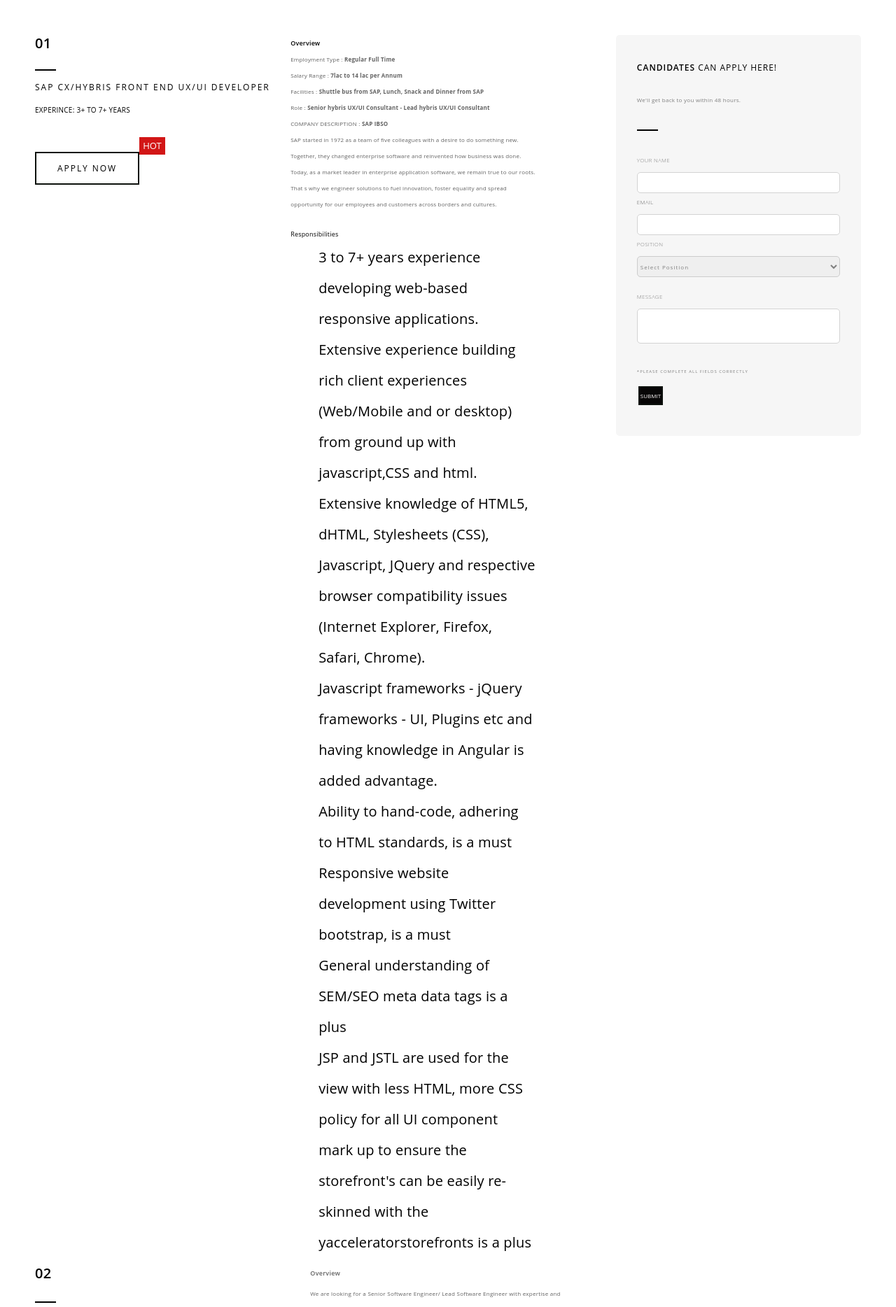
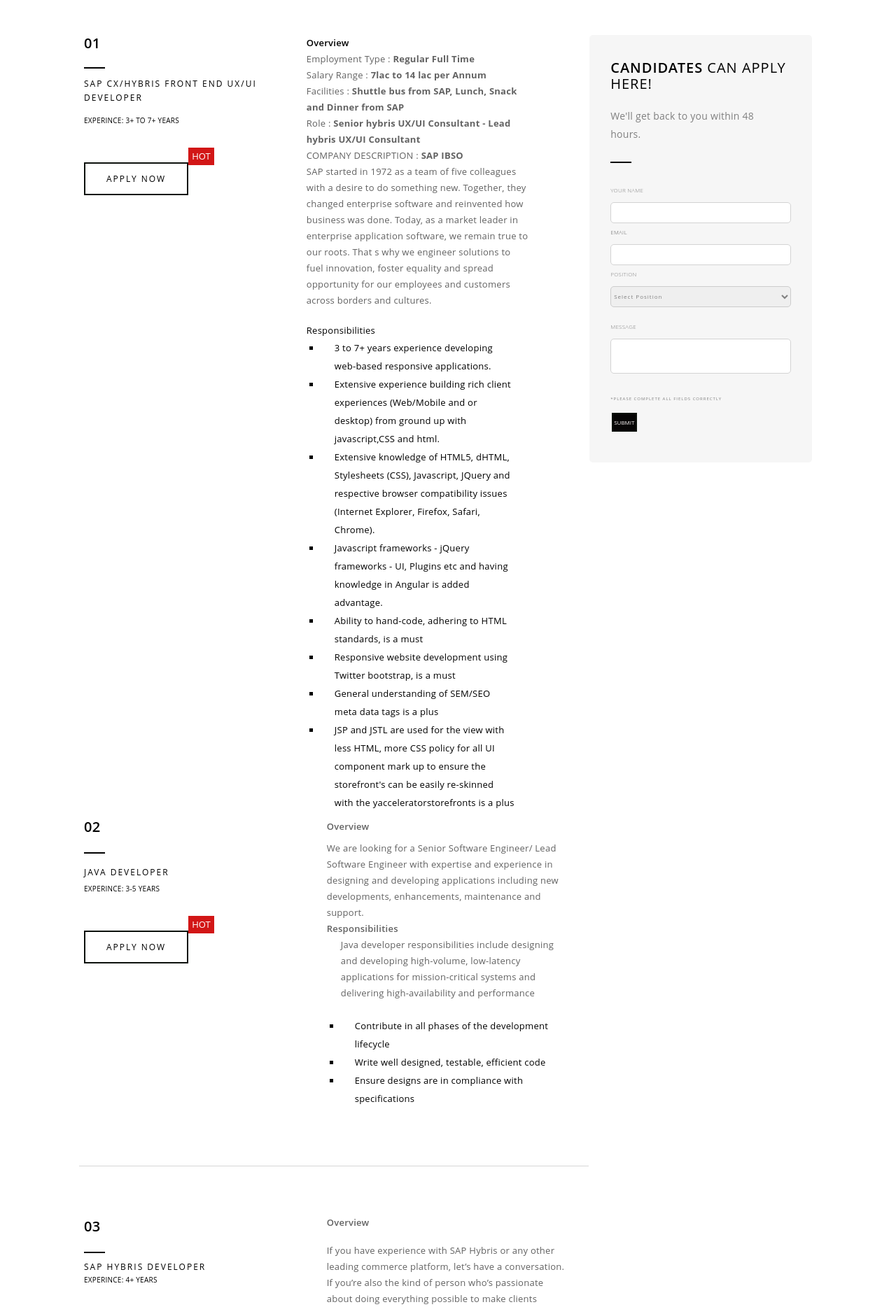
Before and after one commit to arputha123/pradeepIT, a React (Create React App) app: page /MainPage in a window 1280 px wide. Shown: the part 820-2688 px from the top of the page at 70% size. Built offline with nearby package versions, Linux system fonts and the light colour scheme.

Commit message:
candidate change font

```diff
--- a/src/Component/Recruit/Candidates.css
+++ b/src/Component/Recruit/Candidates.css
@@ -68,6 +68,9 @@ color: black;
 }
 .candi{
     height: auto;
+    padding-right: 70px;
+    padding-left: 70px;
+
 }
 .no-margin-lr {
     margin-left: 0 !important;
@@ -175,10 +178,10 @@ strong {
     margin-top: 10% !important;
     margin-bottom: 3% !important;
 }
-ul {
+.orun {
     list-style-type: square;
 }
-ul, ol {
+.orun {
     margin-top: 0;
     margin-bottom: 10px;
 }
@@ -199,7 +202,7 @@ ul, ol {
     clear: both;
     box-sizing: border-box;
 }
-.row{
+.rowererer{
     display: flex;
     flex-direction: row;
 }
@@ -221,14 +224,16 @@ ul, ol {
 
 
 @media only screen and (max-width: 900px)  {
-.row{
+.rowererer{
     display: flex;
     flex-direction: column;
 }
-.container{
+
+.containers{
     display: flex;
     flex-direction: column;
 }
+
 .text-large1 {
     font-size: 15px;
     text-transform: uppercase;
@@ -245,12 +250,20 @@ ul, ol {
         margin-top: 50px;
 
     }
+    .candi{
+        height: auto;
+        padding-right: 0px;
+        padding-left: 0px;
+
+    }
 
 
 }
 @media only screen and (max-width: 767px) and  (min-width: 100px)  {
     .candi{
         padding-top: 550px;
+        padding-right: 0px;
+        padding-left: 0px;
 
 
 }
@@ -259,6 +272,8 @@ ul, ol {
 @media only screen and (max-width: 326px) and  (min-width: 150px)  {
     .candi{
         margin-top: 100px;
+        padding-right: 0px;
+        padding-left: 0px;
 
 
 }
@@ -266,6 +281,8 @@ ul, ol {
 @media only screen and (max-width: 326px) and  (min-width: 100px)  {
     .candi{
         margin-top: 150px;
+        padding-right: 0px;
+        padding-left: 0px;
 
 
 }
--- a/src/Component/Recruit/Candidates.js
+++ b/src/Component/Recruit/Candidates.js
@@ -8,7 +8,7 @@ function Candidates(){
     return(
         <div className="candi" >
           <div className="containers" >
-            <div className="row" style={{paddingLeft:50,paddingRight:50,marginTop:50}}>
+            <div className="rowererer" style={{paddingLeft:50,paddingRight:50,marginTop:50}}>
                 <div style={{flex:1,textAlign:"start"}}>
                 <h2 className="font-weight-600" style= {{color:"#000000"}}>01</h2>
                 <div class="  separator-line no-margin-lr" style={{background:"#000000"}}></div>
@@ -26,34 +26,34 @@ function Candidates(){
 
 
                 </div>
-                <div className="para"  style={{flex:1,textAlign:"start",fontSize:10}}>
-                <strong style={{color:"#000000",fontSize:9}}>Overview</strong>
-                <p class="margin-one" style={{fontSize:8}}>Employment Type : <b>Regular Full Time</b><br/>
+                <div className="para"  style={{flex:1,textAlign:"start"}}>
+                <strong style={{color:"#000000",fontSize:13}}>Overview</strong>
+                <p class="margin-one" style={{fontSize:13}}>Employment Type : <b>Regular Full Time</b><br/>
 Salary Range : <b>7lac to 14 lac per Annum</b><br/>
 Facilities : <b>Shuttle bus from SAP, Lunch, Snack and Dinner from SAP</b><br/>
 Role : <b>Senior hybris UX/UI Consultant - Lead hybris UX/UI Consultant </b><br/>
 COMPANY DESCRIPTION : <b>SAP IBSO</b><br/>
 SAP started in 1972 as a team of five colleagues with a desire to do something new. Together, they changed enterprise software and reinvented how business was done. Today, as a market leader in enterprise application software, we remain true to our roots. That s why we engineer solutions to fuel innovation, foster equality and spread opportunity for our employees and customers across borders and cultures. </p>
 
-<div className="ssssssss" style={{marginTop:20 ,fontSize:9,color:"#000000"}} >Responsibilities</div>
+<div className="ssssssss" style={{marginTop:20 ,fontSize:13,color:"#000000"}} >Responsibilities</div>
 
-<ul style={{fontSize:8}}>
-<li>3 to 7+ years experience developing web-based responsive applications.</li>
-<li>Extensive experience building rich client experiences (Web/Mobile and or desktop) from ground up with javascript,CSS and html.</li>
-<li>Extensive knowledge of HTML5, dHTML, Stylesheets (CSS), Javascript, JQuery and respective browser compatibility issues (Internet Explorer, Firefox, Safari, Chrome).</li>
-<li>Javascript frameworks - jQuery frameworks - UI, Plugins etc and having knowledge in Angular is added advantage.</li>
-<li>Ability to hand-code, adhering to HTML standards, is a must</li>
-<li>Responsive website development using Twitter bootstrap, is a must</li>
-<li>General understanding of SEM/SEO meta data tags is a plus</li>
-<li>JSP and JSTL are used for the view with less HTML, more CSS policy for all UI component mark up to ensure the storefront's can be easily re-skinned with the yacceleratorstorefronts is a plus</li>
+<ul className="orun" style={{fontSize:13}}>
+<li style={{lineHeight:2}} >3 to 7+ years experience developing web-based responsive applications.</li>
+<li style={{lineHeight:2}} >Extensive experience building rich client experiences (Web/Mobile and or desktop) from ground up with javascript,CSS and html.</li>
+<li style={{lineHeight:2}}>Extensive knowledge of HTML5, dHTML, Stylesheets (CSS), Javascript, JQuery and respective browser compatibility issues (Internet Explorer, Firefox, Safari, Chrome).</li>
+<li style={{lineHeight:2}}>Javascript frameworks - jQuery frameworks - UI, Plugins etc and having knowledge in Angular is added advantage.</li>
+<li style={{lineHeight:2}}>Ability to hand-code, adhering to HTML standards, is a must</li>
+<li style={{lineHeight:2}}>Responsive website development using Twitter bootstrap, is a must</li>
+<li style={{lineHeight:2}}>General understanding of SEM/SEO meta data tags is a plus</li>
+<li style={{lineHeight:2}}>JSP and JSTL are used for the view with less HTML, more CSS policy for all UI component mark up to ensure the storefront's can be easily re-skinned with the yacceleratorstorefronts is a plus</li>
 </ul>
                 </div>
                 <div  style={{flex:1,textAlign:"start",marginLeft:"8.33333333%"}}>
 
 
                 <div class="container5" style={{backgroundColor:"#F6F6F6",borderRadius:5,width:"100%",paddingRight:30,paddingLeft:30,paddingBottom:40}}>
-                <p class="ppppppppp" style={{paddingTop:"35px",fontSize:12,textAlign:"start",color:"black",letterSpacing:1}}><strong>CANDIDATES </strong>CAN APPLY HERE!</p>
-                <p class="text-med margin-five" style={{fontSize:8,textAlign:"start",marginRight:20,color:"grey"}}>We'll get back to you within 48 hours.</p>
+                <p class="ppppppppp" style={{paddingTop:"35px",fontSize:20,textAlign:"start",color:"black",letterSpacing:1}}><strong>CANDIDATES </strong>CAN APPLY HERE!</p>
+                <p class="text-med margin-five" style={{fontSize:14,textAlign:"start",marginRight:20,color:"grey"}}>We'll get back to you within 48 hours.</p>
                 <div class="separator-line bg-black no-margin-lr margin-ten" ></div>
 
 <form>
@@ -100,7 +100,7 @@ SAP started in 1972 as a team of five colleagues with a desire to do something n
                 <h2 className="font-weight-600" style= {{color:"#000000"}}>02</h2>
                 <div class="separator-line1 no-margin-lr" style= {{background:"#000000"}}></div>
                 <p class="text-large1 letter-spacing-2 " style= {{color:"#000000",fontSize:12,marginTop:"-10px"}}>JAVA DEVELOPER</p>
-                <p class="text-uppercase letter-spacing-1" style= {{color:"#000000",fontSize:10,lineHeight:"1px",marginTop:"-10px"}}>EXPERINCE: 3-5 YEARS </p>
+                <p class="text-uppercase letter-spacing-1" style= {{color:"#000000",fontSize:10,lineHeight:"0px",marginTop:"-10px"}}>EXPERINCE: 3-5 YEARS </p>
                 <div  style={{display:"flex",flexDirection:"row",marginTop:"60px"}}>
           <div >
             <button className="applynow apppp"  >APPLY NOW</button>
@@ -113,13 +113,13 @@ SAP started in 1972 as a team of five colleagues with a desire to do something n
                 </div>
 
             <div style={{flex:1,textAlign:"start"}}>
-            <p class="black-text no-margin" style={{fontSize:9}} ><strong>Overview</strong></p>
-            <p class="margin-one2" style={{fontSize:8,color:"#626262"}} >We are looking for a Senior Software Engineer/ Lead Software Engineer with expertise and experience in designing and developing applications including new developments, enhancements, maintenance and support. </p>
-            <strong style={{fontSize:9}} >Responsibilities</strong>
-            <ul style={{fontSize:8,color:"#626262"}} >Java developer responsibilities include designing and developing high-volume, low-latency applications for mission-critical systems and delivering high-availability and performance<p></p>
-<li>Contribute in all phases of the development lifecycle</li>
-<li>Write well designed, testable, efficient code</li>
-<li>Ensure designs are in compliance with specifications</li>
+            <p class="black-text no-margin" style={{fontSize:13}} ><strong>Overview</strong></p>
+            <p class="margin-one2" style={{fontSize:13,color:"#626262"}} >We are looking for a Senior Software Engineer/ Lead Software Engineer with expertise and experience in designing and developing applications including new developments, enhancements, maintenance and support. </p>
+            <strong style={{fontSize:13}} >Responsibilities</strong>
+            <ul className="orun" style={{fontSize:13,color:"#626262"}} >Java developer responsibilities include designing and developing high-volume, low-latency applications for mission-critical systems and delivering high-availability and performance<p></p>
+<li style={{lineHeight:2}}>Contribute in all phases of the development lifecycle</li>
+<li style={{lineHeight:2}}>Write well designed, testable, efficient code</li>
+<li style={{lineHeight:2}}>Ensure designs are in compliance with specifications</li>
 </ul>
 
 
@@ -130,7 +130,7 @@ SAP started in 1972 as a team of five colleagues with a desire to do something n
           </div>
           <div className=" containers" style={{display:"flex",flexDirection:"row",paddingLeft:50,paddingRight:50}}>
             <div className="row" style={{flex:1,textAlign:"start"}} ></div>
-            <hr style={{border:"1px solid black",width:"70%" ,marginLeft:"-30%"}}/>
+            <hr style={{height:1,width:"70%" ,marginLeft:"-30%",marginTop:"7%",marginBottom:"7%"}}/>
 
             <div style={{flex:1}}></div>
 
@@ -154,15 +154,15 @@ SAP started in 1972 as a team of five colleagues with a desire to do something n
                 </div>
 
             <div style={{flex:1,textAlign:"start"}}>
-            <p class="black-text no-margin"  style={{lineHeight:1,fontSize:9}} ><strong>Overview</strong></p>
-            <p class="margin-one"style={{fontSize:8,paddingTop:-0}} >If you have experience with SAP Hybris or any other leading commerce platform, let’s have a conversation. If you’re also the kind of person who’s passionate about doing everything possible to make clients successful, you’d fit right in with our team. </p>
-            <strong style={{fontSize:9,paddingTop:20}}>Responsibilities</strong>
-            <ul style={{fontSize:8}}><p></p>
-<li>3 to 5 years experience as a business analyst with any eCommerce technology</li>
-<li>Exposure to hybris highly desireable</li>
-<li>Experience conducting Discovery sessions and reviewing & documenting requirements</li>
-<li>Experience breaking requirements into user</li>
-<li>Good customer interaction and communication skills</li>
+            <p class="black-text no-margin"  style={{lineHeight:1,fontSize:13}} ><strong>Overview</strong></p>
+            <p class="margin-one"style={{fontSize:13,paddingTop:-0}} >If you have experience with SAP Hybris or any other leading commerce platform, let’s have a conversation. If you’re also the kind of person who’s passionate about doing everything possible to make clients successful, you’d fit right in with our team. </p>
+            <strong style={{fontSize:13,paddingTop:20}}>Responsibilities</strong>
+            <ul style={{fontSize:13}}><p></p>
+<li style={{lineHeight:2}}>3 to 5 years experience as a business analyst with any eCommerce technology</li>
+<li style={{lineHeight:2}}>Exposure to hybris highly desireable</li>
+<li style={{lineHeight:2}}>Experience conducting Discovery sessions and reviewing & documenting requirements</li>
+<li style={{lineHeight:2}}>Experience breaking requirements into user</li>
+<li style={{lineHeight:2}}>Good customer interaction and communication skills</li>
 </ul>
 
 
@@ -174,7 +174,7 @@ SAP started in 1972 as a team of five colleagues with a desire to do something n
 
           <div className=" containers" style={{display:"flex",flexDirection:"row",paddingLeft:50,paddingRight:50}}>
             <div className="row" style={{flex:1,textAlign:"start"}} ></div>
-            <hr style={{border:"1px solid black",width:"70%" ,marginLeft:"-30%"}}/>
+            <hr style={{height:1, width:"70%" ,marginLeft:"-30%" ,marginTop:"7%",marginBottom:"7%"}}/>
 
             <div style={{flex:1}}></div>
 
@@ -195,16 +195,16 @@ SAP started in 1972 as a team of five colleagues with a desire to do something n
                 </div>
 
             <div style={{flex:1,textAlign:"start"}}>
-            <p class="black-text no-margin" style={{lineHeight:1,fontSize:9}} ><strong>Overview</strong></p>
-            <p class="margin-one" style={{fontSize:9}}>If you have experience with SAP Hybris or any other leading commerce platform, let’s have a conversation. If you’re also the kind of person who’s passionate about doing everything possible to make clients successful, you’d fit right in with our team. </p>
-            <strong style={{fontSize:9,paddingTop:20}}>Responsibilities</strong>
-            <ul style={{fontSize:9}}><p></p>
-<li>3 to 5 years experience as a business analyst with any eCommerce technology</li>
-<li>Exposure to hybris highly desireable</li>
-<li>Experience conducting Discovery sessions and reviewing & documenting requirements</li>
-<li>Experience breaking requirements into user</li>
-<li>Good customer interaction and communication skills</li>
-<li></li>
+            <p class="black-text no-margin" style={{lineHeight:1,fontSize:13}} ><strong>Overview</strong></p>
+            <p class="margin-one" style={{fontSize:13}}>If you have experience with SAP Hybris or any other leading commerce platform, let’s have a conversation. If you’re also the kind of person who’s passionate about doing everything possible to make clients successful, you’d fit right in with our team. </p>
+            <strong style={{fontSize:13,paddingTop:20}}>Responsibilities</strong>
+            <ul className="orun" style={{fontSize:13}}><p></p>
+<li style={{lineHeight:2}}>3 to 5 years experience as a business analyst with any eCommerce technology</li>
+<li style={{lineHeight:2}}>Exposure to hybris highly desireable</li>
+<li style={{lineHeight:2}}>Experience conducting Discovery sessions and reviewing & documenting requirements</li>
+<li style={{lineHeight:2}}>Experience breaking requirements into user</li>
+<li style={{lineHeight:2}}>Good customer interaction and communication skills</li>
+<li ></li>
 </ul>
 
 
--- a/src/Style/AboutCompany.css
+++ b/src/Style/AboutCompany.css
@@ -8,12 +8,12 @@
 }
 
 .contentColumn,
-ul,
+/* ul,
 li {
   display: flex;
   padding-right: 15%;
   font-size: 20px;
-}
+} */
 
 .container1 {
   margin-top: 3%;
--- a/src/Style/newsview.css
+++ b/src/Style/newsview.css
@@ -307,7 +307,7 @@ i, cite, em, var, address, dfn {
     margin-bottom: 8px;
     line-height: 16px !important;
 }
-ul, li {
+.orun {
     display: flex;
     flex-direction: column;
     padding-right: 0 !important;
```
